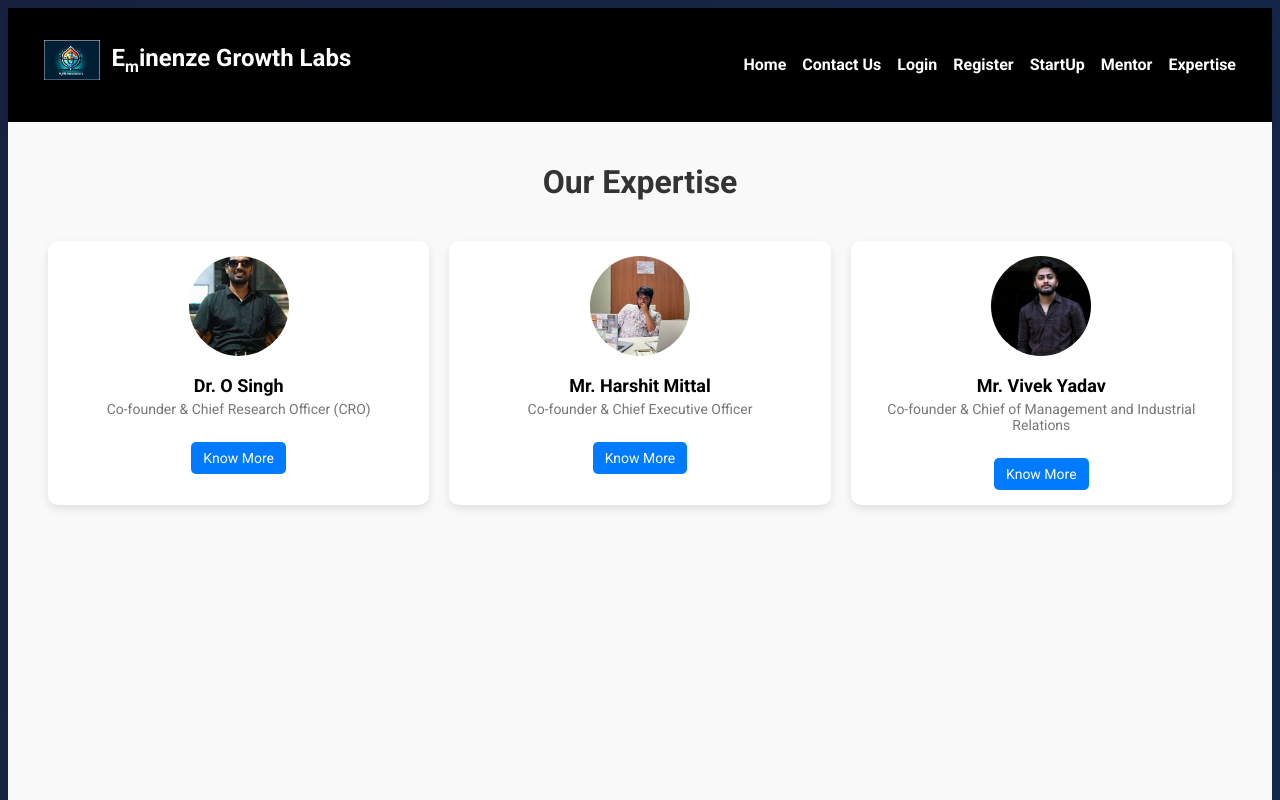
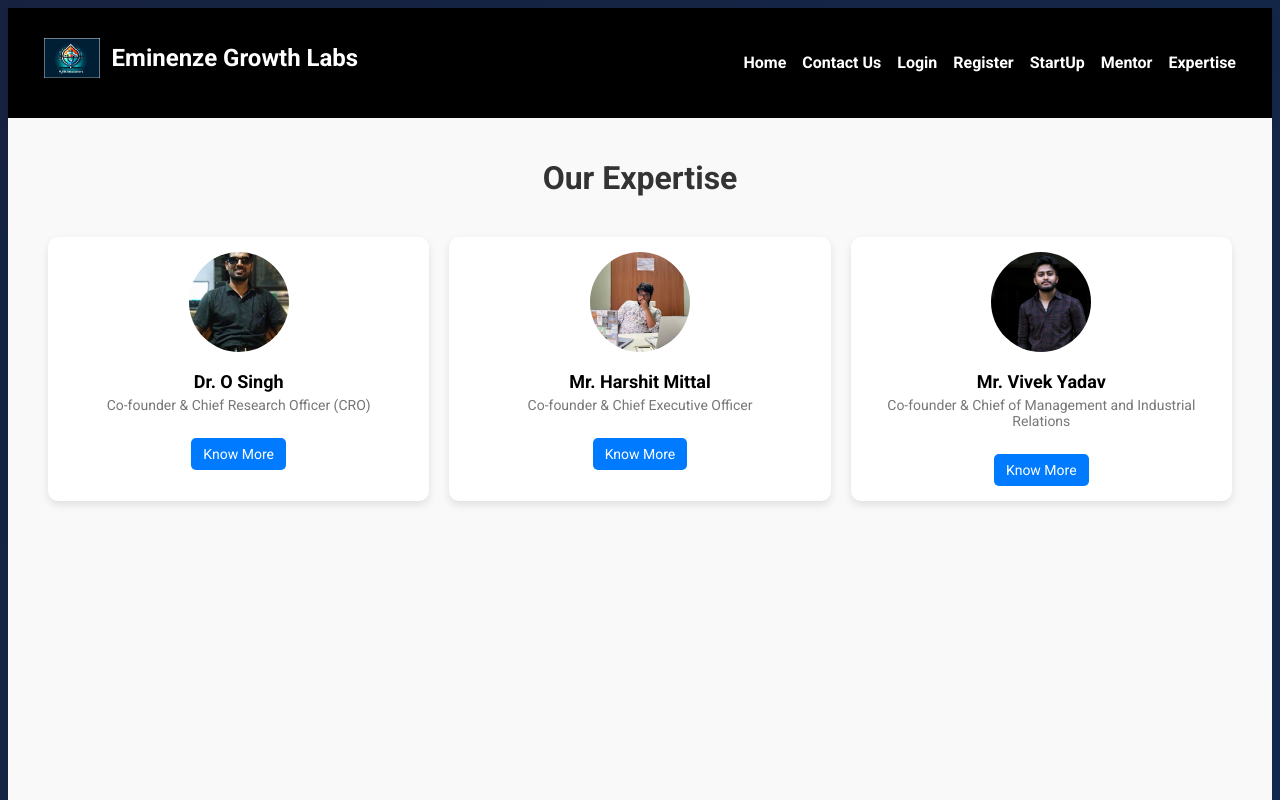
Before and after one commit to 12yasaswi56/yasaswi-v-frontend, a React (Vite) app: page /Expertise in a window 1280 px wide. Shown: the top 800 px of the page. Built offline with nearby package versions, Linux system fonts and the light colour scheme; no server answers.

Commit message:
Update Navbar.jsx

```diff
--- a/src/components/Navbar.jsx
+++ b/src/components/Navbar.jsx
@@ -22,7 +22,8 @@ const Navbar = () => {
         <div style={styles.brand}>
           <img src={logo} alt="H2Vis Logo" style={styles.logo} />
           <h1 style={{ color: 'white', fontSize: '24px', fontWeight: 'bold' }}>
-          E<span style={{ fontSize: '16px', verticalAlign: 'sub' }}>m</span>inenze Growth Labs
+{/*           E<span style={{ fontSize: '16px', verticalAlign: 'sub' }}>m</span>inenze Growth Labs */}
+            Eminenze Growth Labs
         </h1>
         </div>
 
```
